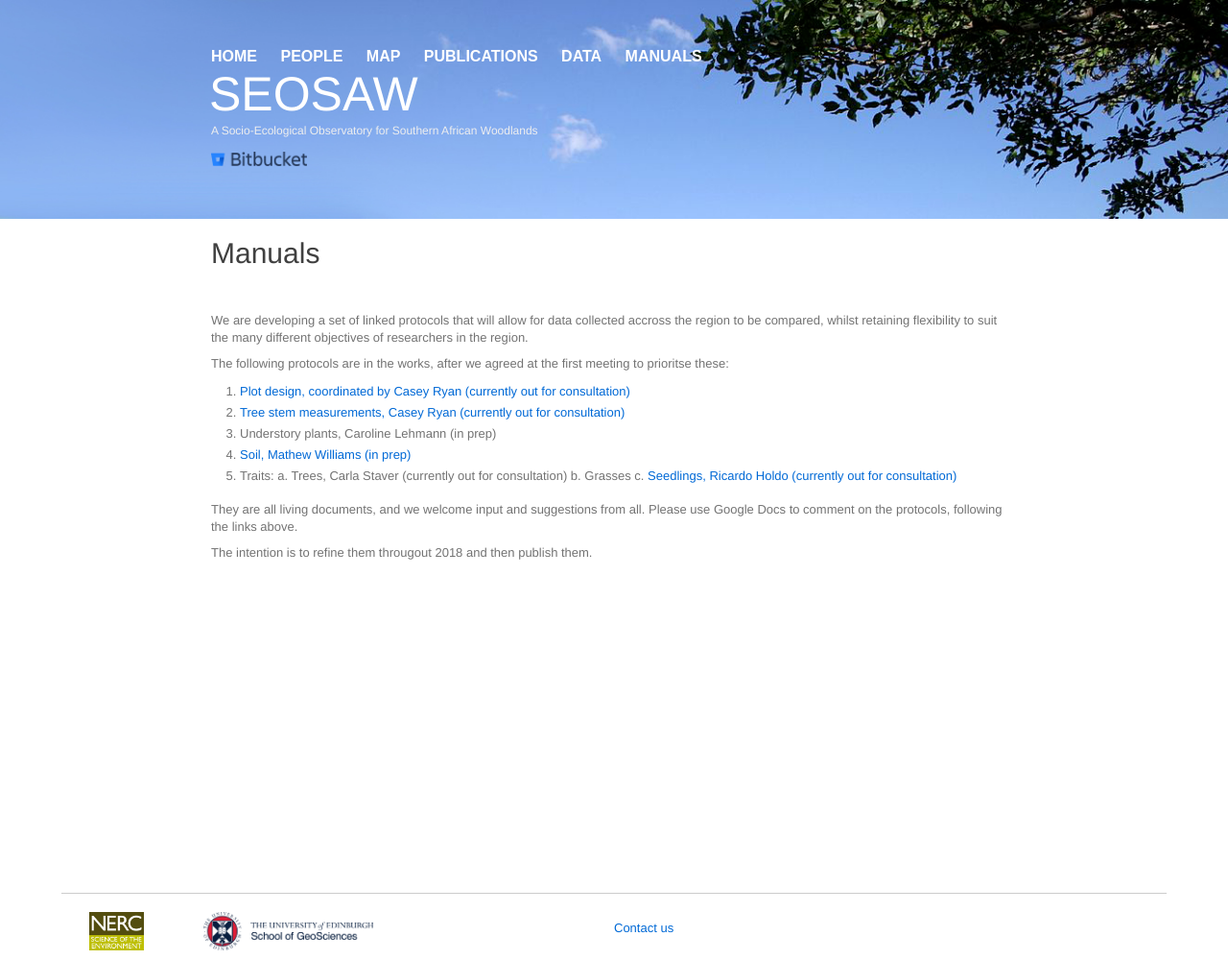
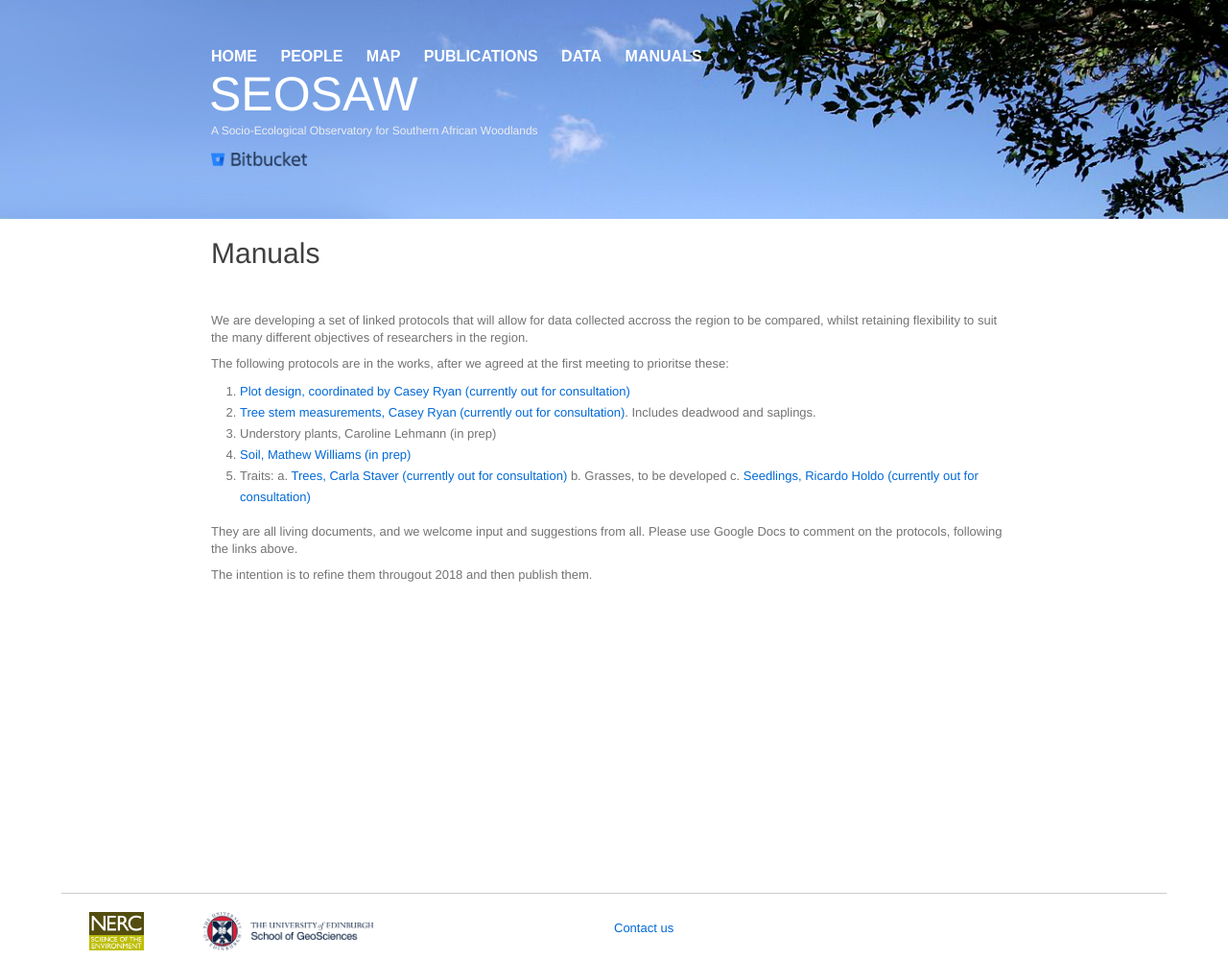
Before and after one commit to seosaw/seosaw.github.io, a Jekyll site: the page built from manuals.md, in a window 1280 px wide. Shown: the whole page at 96% size. Built offline with Jekyll 4.4.1, drawn with Linux system fonts in a browser that asks for light colours; nearby versions of some CDN libraries; our own code applies the rules of GitHub Pages for plain Markdown files.

Commit message:
manuals.md added all links

```diff
--- a/manuals.md
+++ b/manuals.md
@@ -9,12 +9,12 @@ We are developing a set of linked protocols that will allow for data collected a
 The following protocols are in the works, after we agreed at the first meeting to prioritse these:
 
 1.	[Plot design, coordinated by Casey Ryan (currently out for consultation)][1]
-2.	[Tree stem measurements, Casey Ryan (currently out for consultation)] [1]
+2.	[Tree stem measurements, Casey Ryan (currently out for consultation)] [1]. Includes deadwood and saplings.
 3.	Understory plants, Caroline Lehmann (in prep)
 4.	[Soil, Mathew Williams (in prep)][3]
 5.	Traits:
-	a.	Trees, Carla Staver (currently out for consultation)
-	b.	Grasses
+	a.	[Trees, Carla Staver (currently out for consultation)][4]
+	b.	Grasses, to be developed
 	c.	[Seedlings, Ricardo Holdo (currently out for consultation)][2]
 
 They are all living documents, and we welcome input and suggestions from all. Please use Google Docs to comment on the protocols, following the links above.
```
Also changed, not shown: other parts of manuals.md (+1 -0 lines).
